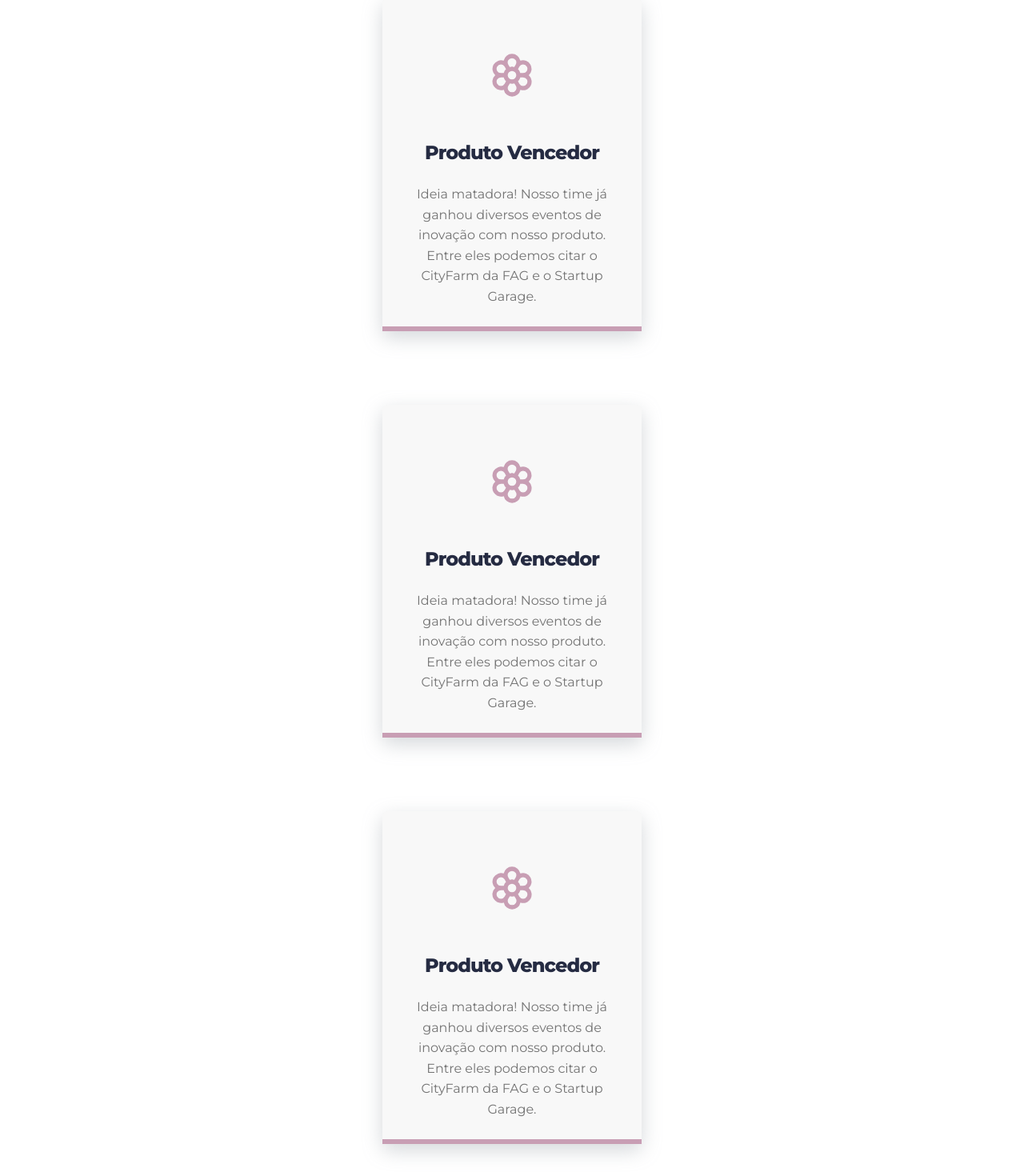
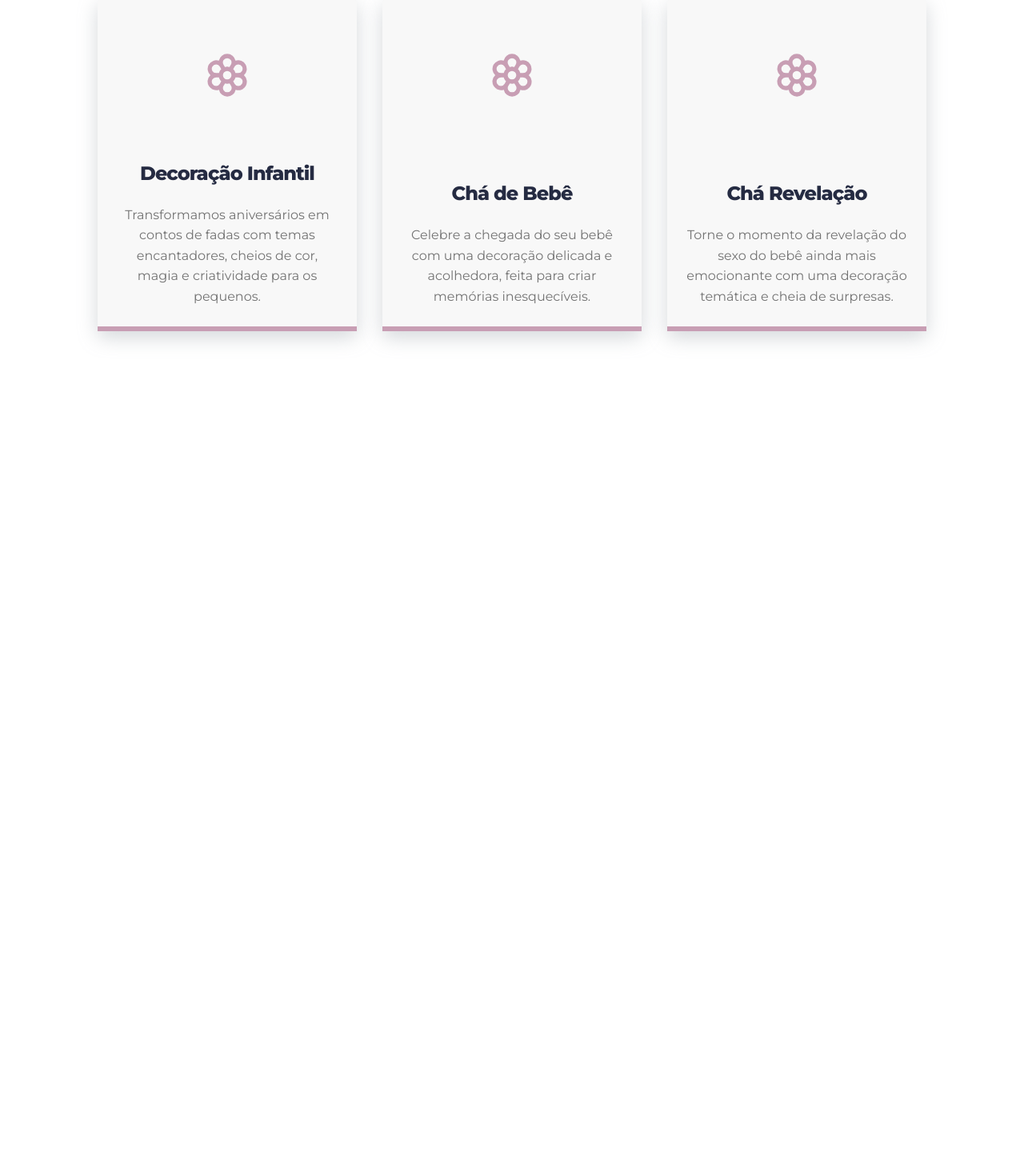
Before and after one commit to Gsgandela/Magia-Festa-Cascavel, a React (Vite) app: page / in a window 1280 px wide. Shown: the part 1160-2630 px from the top of the page at 80% size. After the commit the page ends 1638 px from the top, so only its background shows below. Built offline with nearby package versions, Linux system fonts and the light colour scheme.

Commit message:
Componentização de cards

```diff
--- a/index.html
+++ b/index.html
@@ -2,9 +2,9 @@
 <html lang="en">
   <head>
     <meta charset="UTF-8" />
-    <link rel="icon" type="image/svg+xml" href="/vite.svg" />
+    <link rel="icon" type="image/svg+xml" href="" />
     <meta name="viewport" content="width=device-width, initial-scale=1.0" />
-    <title>Petshop</title>
+    <title>Magia Festa Cvel</title>
     <link rel="preconnect" href="https://fonts.googleapis.com">
     <link rel="preconnect" href="https://fonts.gstatic.com" crossorigin>
     <link href="https://fonts.googleapis.com/css2?family=Montserrat:ital,wght@0,100..900;1,100..900&display=swap" rel="stylesheet">
--- /dev/null
+++ b/src/componentes/card.tsx
@@ -0,0 +1,30 @@
+import React from "react";
+import "../styles/solution.css"; // Importa o estilo se necessário
+import Flor from "../assets/flor.svg"; // Supondo que todos usam o mesmo ícone, ou pode passar como prop
+
+interface CardProps {
+  title: string;
+  description: string;
+  imageSrc?: string;
+  imageAlt?: string;
+}
+
+export default function Card({
+  title,
+  description,
+  imageSrc = Flor,
+  imageAlt = "",
+}: CardProps) {
+  return (
+    <div className="card">
+      <span>
+        <img src={imageSrc} alt={imageAlt} width={64} height={64} />
+      </span>
+      <div>
+        <h3>{title}</h3>
+        <p>{description}</p>
+        <hr />
+      </div>
+    </div>
+  );
+}
--- a/src/pages/Home.tsx
+++ b/src/pages/Home.tsx
@@ -1,20 +1,22 @@
 import { useState, useEffect } from "react";
 import Logo from "../assets/logo.svg";
+import HeroRectangleOne from "../assets/HeroRectangleOne.svg";
+import HeroRectangleTwo from "../assets/rectangleTwo.svg";
+import close from "../assets/close.svg";
+import menu from "../assets/menu.svg";
+import Flor from "../assets/flor.svg";
+
+import Button from "../componentes/button";
+import Card from "../componentes/card";
+
 import "../styles/utility.css";
 import "../styles/header.css";
-import HeroRectangleOne from "../assets/HeroRectangleOne.svg";
-import HeroRectangleTwo from "../assets/rectangleTwo.svg";
 import "../styles/hero.css";
-import Button from "../componentes/button";
-import close from "../assets/close.svg";
-import menu from "../assets/menu.svg";
 import "../styles/solution.css";
-import Flor from "../assets/flor.svg";
 
 export default function Home() {
   const [showMobileMenu, setShowMobileMenu] = useState(false);
 
-    // 🔒 Bloqueia scroll do body ao abrir menu mobile
   useEffect(() => {
     const html = document.querySelector("html");
     if (html) {
@@ -22,8 +24,28 @@ export default function Home() {
     }
   }, [showMobileMenu]);
 
-    // 🔁 Fecha o menu ao clicar em qualquer item
   const handleMenuClick = () => setShowMobileMenu(false);
+
+  const solutions = [
+    {
+      title: "Decoração Infantil",
+      description:
+        "Transformamos aniversários em contos de fadas com temas encantadores, cheios de cor, magia e criatividade para os pequenos.",
+      imageSrc: Flor,
+    },
+    {
+      title: "Chá de Bebê",
+      description:
+        "Celebre a chegada do seu bebê com uma decoração delicada e acolhedora, feita para criar memórias inesquecíveis.",
+      imageSrc: Flor,
+    },
+    {
+      title: "Chá Revelação",
+      description:
+        "Torne o momento da revelação do sexo do bebê ainda mais emocionante com uma decoração temática e cheia de surpresas.",
+      imageSrc: Flor,
+    },
+  ];
 
   return (
     <>
@@ -59,19 +81,13 @@ export default function Home() {
                     <li><a onClick={handleMenuClick} href="#pricing">Preços</a></li>
                     <li><a onClick={handleMenuClick} href="#contact">Contato</a></li>
                   </ul>
-                                    <span
-                                        onClick={() => setShowMobileMenu(false)}
-                                        className="btn-wrapper"
-                                    >
+                  <span onClick={() => setShowMobileMenu(false)} className="btn-wrapper">
                     <img src={close} alt="Ícone fechar menu" width={24} height={24} />
                   </span>
                 </div>
               </div>
             ) : (
-                            <span
-                                onClick={() => setShowMobileMenu(true)}
-                                className="btn-wrapper"
-                            >
+              <span onClick={() => setShowMobileMenu(true)} className="btn-wrapper">
                 <img src={menu} alt="Ícone menu" width={24} height={24} />
               </span>
             )}
@@ -114,51 +130,16 @@ export default function Home() {
           </p>
         </header>
 
-
         <section className="even-columns">
-                <div className="card">
-                    <span>
-                        <img src={Flor} alt="Ícone campeão" width={64} height={64} />
-                    </span>
-                    <div>
-                        <h3>Produto Vencedor</h3>
-                        <p>
-                            Ideia matadora! Nosso time já ganhou diversos eventos de inovação com nosso produto.
-                            Entre eles podemos citar o CityFarm da FAG e o Startup Garage.
-                        </p>
-                        <hr />
-                    </div>
-                </div>
-            </section>
-            <section className="even-columns">
-                <div className="card">
-                    <span>
-                        <img src={Flor} alt="Ícone campeão" width={64} height={64} />
-                    </span>
-                    <div>
-                        <h3>Produto Vencedor</h3>
-                        <p>
-                            Ideia matadora! Nosso time já ganhou diversos eventos de inovação com nosso produto.
-                            Entre eles podemos citar o CityFarm da FAG e o Startup Garage.
-                        </p>
-                        <hr />
-                    </div>
-                </div>
-            </section>
-            <section className="even-columns">
-                <div className="card">
-                    <span>
-                        <img src={Flor} alt="Ícone campeão" width={64} height={64} />
-                    </span>
-                    <div>
-                        <h3>Produto Vencedor</h3>
-                        <p>
-                            Ideia matadora! Nosso time já ganhou diversos eventos de inovação com nosso produto.
-                            Entre eles podemos citar o CityFarm da FAG e o Startup Garage.
-                        </p>
-                        <hr />
-                    </div>
-                </div>
+          {solutions.map((item, index) => (
+            <Card
+              key={index}
+              title={item.title}
+              description={item.description}
+              imageSrc={item.imageSrc}
+              imageAlt={`Ícone de ${item.title}`}
+            />
+          ))}
         </section>
       </section>
     </>
```
Lines whose indentation alone changed are shown as unchanged.
